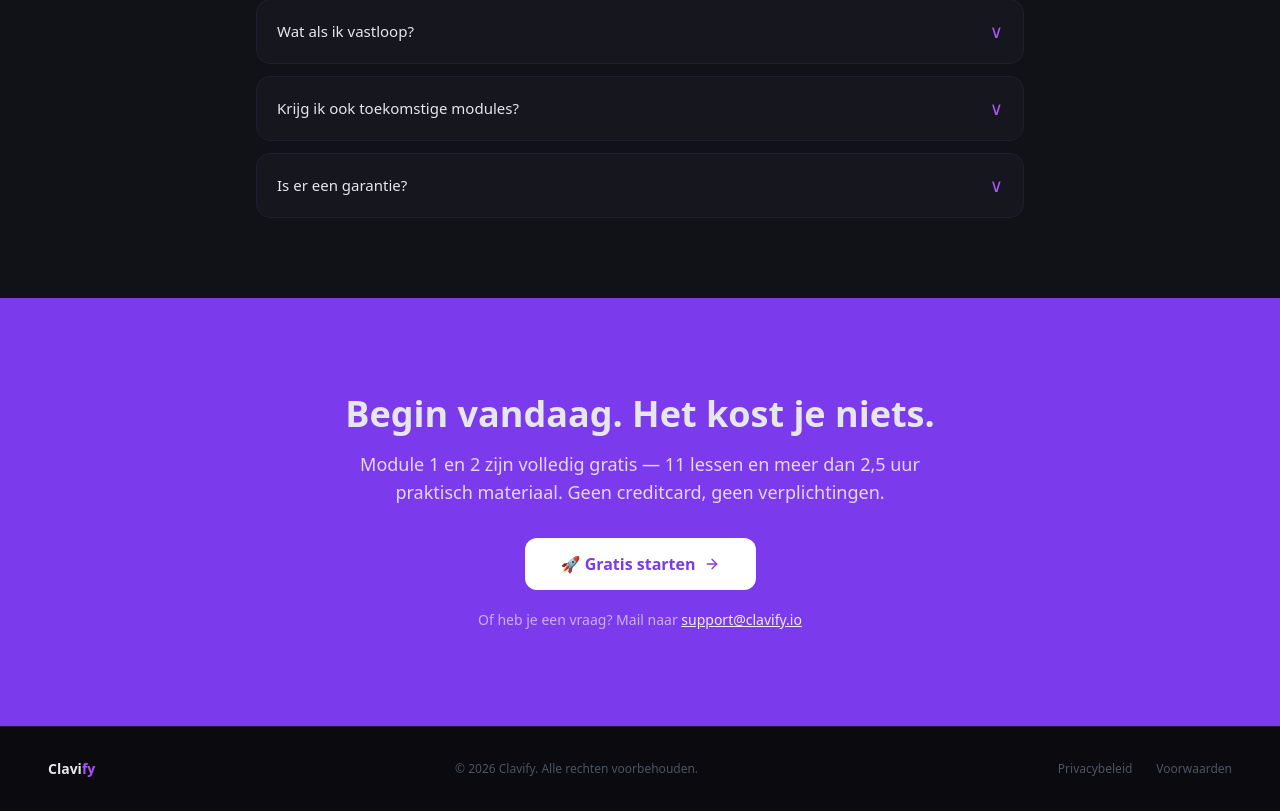
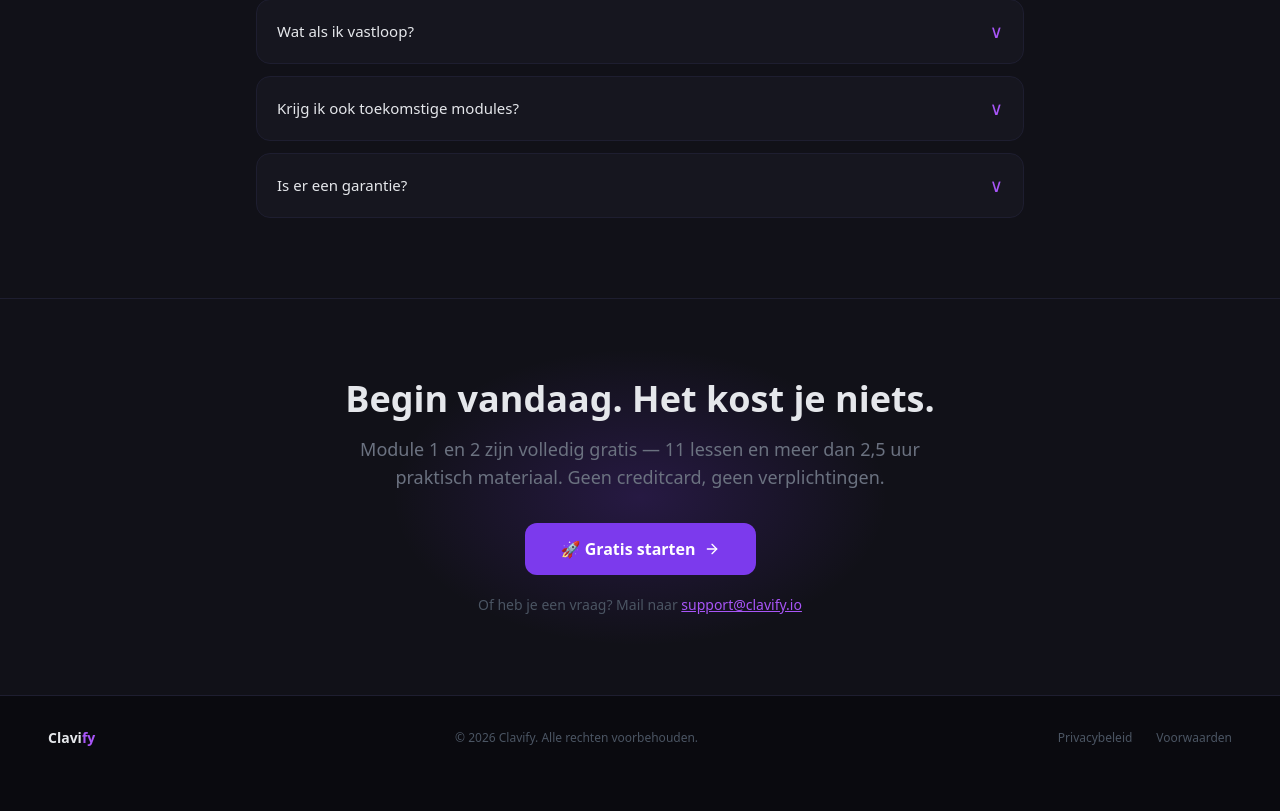
Before and after one commit to evershoptommy-ops/BuildAI, a Next.js app: page / in a window 1280 px wide. Shown: the part 4551-5362 px from the top of the page. After the commit the page ends 5331 px from the top, so only its background shows below. Built offline with nearby package versions, Linux system fonts and the light colour scheme; no server answers.

Commit message:
CTA: terug naar donkere layout met nieuwe tekst en support mail

```diff
--- a/src/app/page.tsx
+++ b/src/app/page.tsx
@@ -235,19 +235,22 @@ export default function LandingPage() {
       <FAQ />
 
       {/* CTA */}
-      <section className="px-5 sm:px-8 py-16 md:py-24 text-center" style={{ background: '#7c3aed' }}>
-        <h2 className="text-3xl md:text-4xl font-bold mb-4">Begin vandaag. Het kost je niets.</h2>
-        <p className="text-base md:text-lg mb-8 max-w-xl mx-auto" style={{ color: 'rgba(255,255,255,0.8)' }}>
+      <section style={{ borderTop: '1px solid #1e1e30', background: '#111118' }} className="px-5 sm:px-8 py-14 md:py-20 text-center">
+        <div style={{ position: 'relative' }}>
+          <div style={{ position: 'absolute', top: '50%', left: '50%', transform: 'translate(-50%,-50%)', width: 500, height: 300, background: 'radial-gradient(ellipse, rgba(124,58,237,0.2) 0%, transparent 70%)', pointerEvents: 'none' }} />
+          <h2 className="text-3xl md:text-4xl font-bold mb-4 relative">Begin vandaag. Het kost je niets.</h2>
+          <p className="text-base md:text-lg mb-8 max-w-xl mx-auto relative" style={{ color: '#6b7280' }}>
             Module 1 en 2 zijn volledig gratis — 11 lessen en meer dan 2,5 uur praktisch materiaal. Geen creditcard, geen verplichtingen.
           </p>
           <Link href="/sign-up">
-          <button style={{ background: '#fff', border: 'none', color: '#7c3aed', borderRadius: 12, padding: '14px 36px', fontSize: 16, fontWeight: 700, cursor: 'pointer', display: 'inline-flex', alignItems: 'center', gap: 8 }}>
+            <button style={{ background: '#7c3aed', border: 'none', color: '#fff', borderRadius: 12, padding: '14px 36px', fontSize: 16, fontWeight: 600, cursor: 'pointer', display: 'inline-flex', alignItems: 'center', gap: 8, position: 'relative' }}>
               🚀 Gratis starten <ArrowRight size={16} />
             </button>
           </Link>
-        <p className="mt-5 text-sm" style={{ color: 'rgba(255,255,255,0.6)' }}>
-          Of heb je een vraag? Mail naar <a href="mailto:support@clavify.io" style={{ color: 'rgba(255,255,255,0.9)', textDecoration: 'underline' }}>support@clavify.io</a>
+          <p className="mt-5 text-sm relative" style={{ color: '#4b5563' }}>
+            Of heb je een vraag? Mail naar <a href="mailto:support@clavify.io" style={{ color: '#a855f7', textDecoration: 'underline' }}>support@clavify.io</a>
           </p>
+        </div>
       </section>
 
       {/* FOOTER */}
```
Lines whose indentation alone changed are shown as unchanged.
